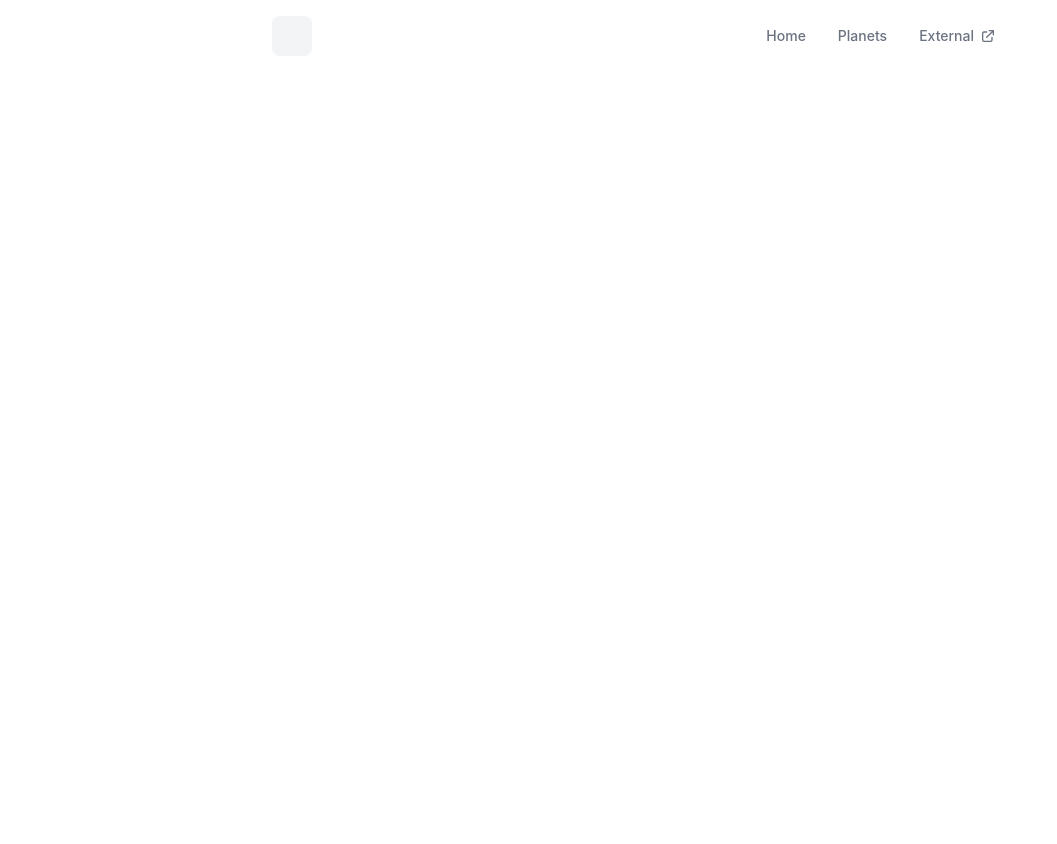
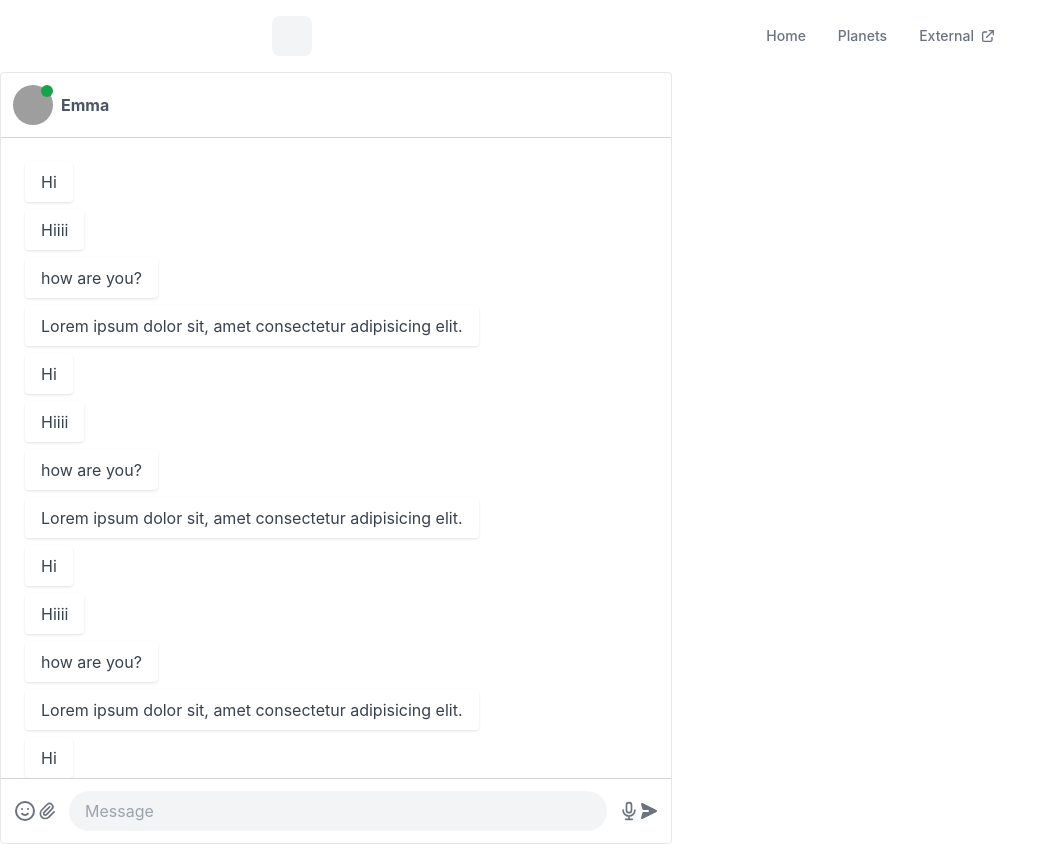
Before and after one commit to dot-ht/web-app, a React (Create React App) app: page /chat in a window 1280 px wide. Shown: the whole page, without its empty margins (0-1057 px from the left). Before the commit the page ends 800 px from the top, so only its background shows below. Built offline with nearby package versions, Linux system fonts and the light colour scheme; grey boxes are pictures that could not be loaded.

Commit message:
[ADD] Chat something

```diff
--- a/package.json
+++ b/package.json
@@ -9,6 +9,7 @@
     "react": "^17.0.2",
     "react-dom": "^17.0.2",
     "react-scripts": "5.0.0",
+    "react-spring": "^9.4.4",
     "web-vitals": "^2.1.0"
   },
   "scripts": {
--- a/src/App.jsx
+++ b/src/App.jsx
@@ -1,5 +1,7 @@
 import React, { useState } from 'react';
 import { Routes, Route } from "react-router-dom";
+import { useChain, animated } from 'react-spring'
+
 
 import Home from './components/Home/Home';
 import Chat from './components/Chat/Chat';
--- a/src/components/Chat/Chat.jsx
+++ b/src/components/Chat/Chat.jsx
@@ -1,5 +1,172 @@
+import ChatMessage from "./ChatMessage";
+
 const Chat = () => {
-    return (null);
+    const messages = [{
+        index: 0,
+        sender: true,
+        msg: 'Hi'
+    },
+    {
+        index: 1,
+        sender: false,
+        msg: 'Hiiii'
+    },
+    {
+        index: 2,
+        sender: true,
+        msg: 'how are you?'
+    },
+    {
+        index: 3,
+        sender: false,
+        msg: 'Lorem ipsum dolor sit, amet consectetur adipisicing elit.'
+    },
+    {
+      index: 0,
+      sender: true,
+      msg: 'Hi'
+  },
+  {
+      index: 1,
+      sender: false,
+      msg: 'Hiiii'
+  },
+  {
+      index: 2,
+      sender: true,
+      msg: 'how are you?'
+  },
+  {
+      index: 3,
+      sender: false,
+      msg: 'Lorem ipsum dolor sit, amet consectetur adipisicing elit.'
+  },
+  {
+    index: 0,
+    sender: true,
+    msg: 'Hi'
+},
+{
+    index: 1,
+    sender: false,
+    msg: 'Hiiii'
+},
+{
+    index: 2,
+    sender: true,
+    msg: 'how are you?'
+},
+{
+    index: 3,
+    sender: false,
+    msg: 'Lorem ipsum dolor sit, amet consectetur adipisicing elit.'
+},
+{
+  index: 0,
+  sender: true,
+  msg: 'Hi'
+},
+{
+  index: 1,
+  sender: false,
+  msg: 'Hiiii'
+},
+{
+  index: 2,
+  sender: true,
+  msg: 'how are you?'
+},
+{
+  index: 3,
+  sender: false,
+  msg: 'Lorem ipsum dolor sit, amet consectetur adipisicing elit.'
+},
+{
+  index: 0,
+  sender: true,
+  msg: 'Hi'
+},
+{
+  index: 1,
+  sender: false,
+  msg: 'Hiiii'
+},
+{
+  index: 2,
+  sender: true,
+  msg: 'how are you?'
+},
+{
+  index: 3,
+  sender: false,
+  msg: 'Lorem ipsum dolor sit, amet consectetur adipisicing elit.'
+},];
+
+    return (
+        <div classNameName="flex center h-full">
+                <div className="container mx-auto">
+      <div className="max-w-2xl border rounded">
+        <div>
+          <div className="w-full">
+            <div className="relative flex items-center p-3 border-b border-gray-300">
+              <img className="object-cover w-10 h-10 rounded-full"
+                src="https://cdn.pixabay.com/photo/2018/01/15/07/51/woman-3083383__340.jpg" alt="username" />
+              <span className="block ml-2 font-bold text-gray-600">Emma</span>
+              <span className="absolute w-3 h-3 bg-green-600 rounded-full left-10 top-3">
+              </span>
+            </div>
+            <div className="relative w-full p-6 overflow-y-auto h-[40rem]">
+
+              <ul className="space-y-2">
+                {messages.map((message, index) => (
+                    <ChatMessage key={index} sender={message.sender} message={message.msg} />
+                ))}
+              </ul>
+
+            </div>
+
+            <div className="flex items-center justify-between w-full p-3 border-t border-gray-300">
+
+              <button>
+                <svg xmlns="http://www.w3.org/2000/svg" className="w-6 h-6 text-gray-500" fill="none" viewBox="0 0 24 24"
+                  stroke="currentColor">
+                  <path stroke-linecap="round" stroke-linejoin="round" stroke-width="2"
+                    d="M14.828 14.828a4 4 0 01-5.656 0M9 10h.01M15 10h.01M21 12a9 9 0 11-18 0 9 9 0 0118 0z" />
+                </svg>
+              </button>
+              <button>
+                <svg xmlns="http://www.w3.org/2000/svg" className="w-5 h-5 text-gray-500" fill="none" viewBox="0 0 24 24"
+                  stroke="currentColor">
+                  <path stroke-linecap="round" stroke-linejoin="round" stroke-width="2"
+                    d="M15.172 7l-6.586 6.586a2 2 0 102.828 2.828l6.414-6.586a4 4 0 00-5.656-5.656l-6.415 6.585a6 6 0 108.486 8.486L20.5 13" />
+                </svg>
+              </button>
+
+              <input type="text" placeholder="Message"
+                className="block w-full py-2 pl-4 mx-3 bg-gray-100 rounded-full outline-none focus:text-gray-700"
+                name="message" required />
+              <button>
+                <svg xmlns="http://www.w3.org/2000/svg" className="w-5 h-5 text-gray-500" fill="none" viewBox="0 0 24 24"
+                  stroke="currentColor">
+                  <path stroke-linecap="round" stroke-linejoin="round" stroke-width="2"
+                    d="M19 11a7 7 0 01-7 7m0 0a7 7 0 01-7-7m7 7v4m0 0H8m4 0h4m-4-8a3 3 0 01-3-3V5a3 3 0 116 0v6a3 3 0 01-3 3z" />
+                </svg>
+              </button>
+              <button type="submit">
+                <svg className="w-5 h-5 text-gray-500 origin-center transform rotate-90" xmlns="http://www.w3.org/2000/svg"
+                  viewBox="0 0 20 20" fill="currentColor">
+                  <path
+                    d="M10.894 2.553a1 1 0 00-1.788 0l-7 14a1 1 0 001.169 1.409l5-1.429A1 1 0 009 15.571V11a1 1 0 112 0v4.571a1 1 0 00.725.962l5 1.428a1 1 0 001.17-1.408l-7-14z" />
+                </svg>
+              </button>
+            </div>
+          </div>
+        </div>
+      </div>
+    </div>
+
+        </div>
+    );
 }
 
 export default Chat;
--- /dev/null
+++ b/src/components/Chat/ChatMessage.jsx
@@ -0,0 +1,14 @@
+const Chat = ({key, sender, message}) => {
+    let classN = "flex justify-"
+    classN += sender ? "end" : "start";
+    console.log(message);
+    return(
+        <li className={classN}>
+        <div className="relative max-w-xl px-4 py-2 text-gray-700 rounded shadow">
+          <span className="block">{message}</span>
+        </div>
+      </li>
+    )
+}
+
+export default Chat;
```
Also changed, not shown: 1 other file (tests, documents, lock files or other folders).
